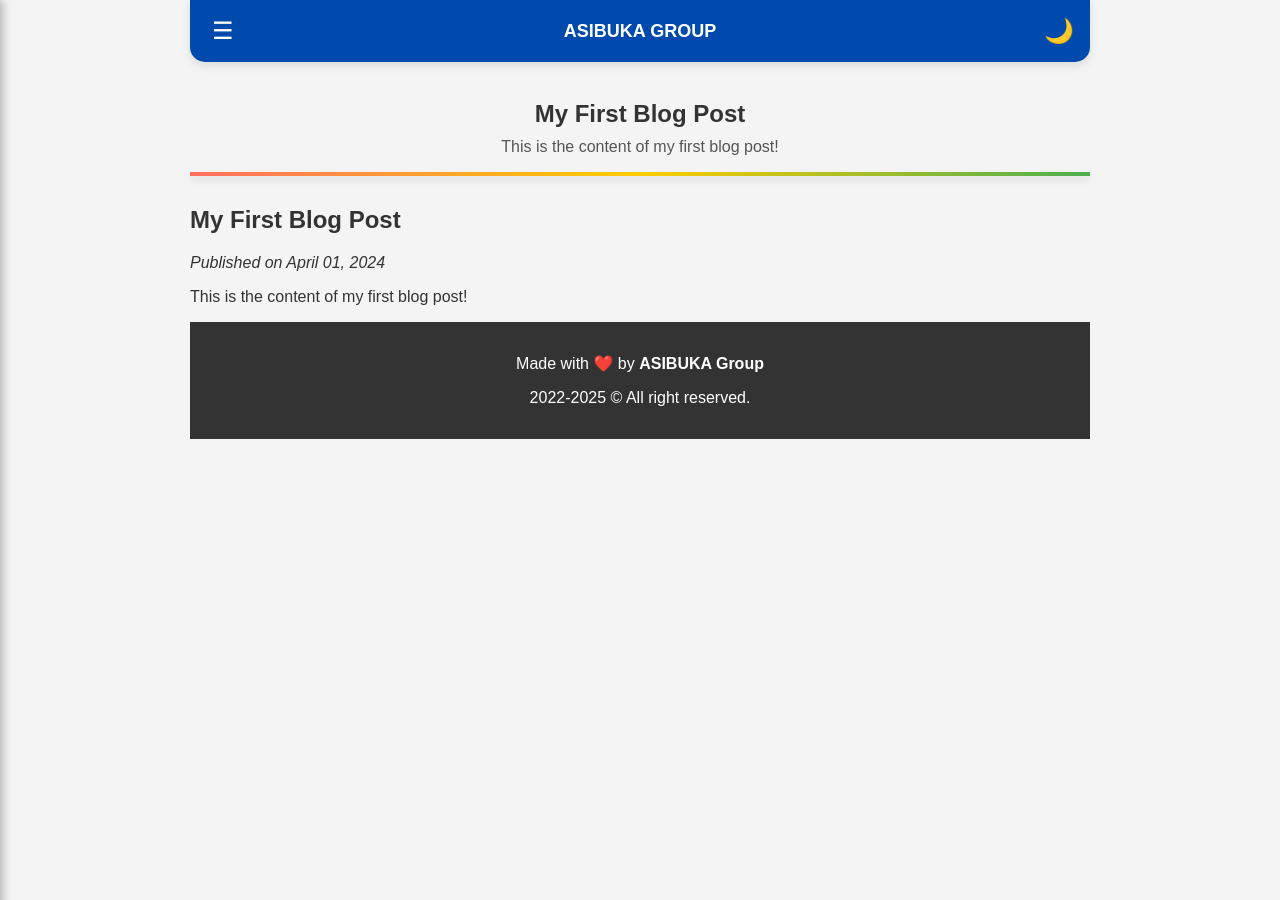
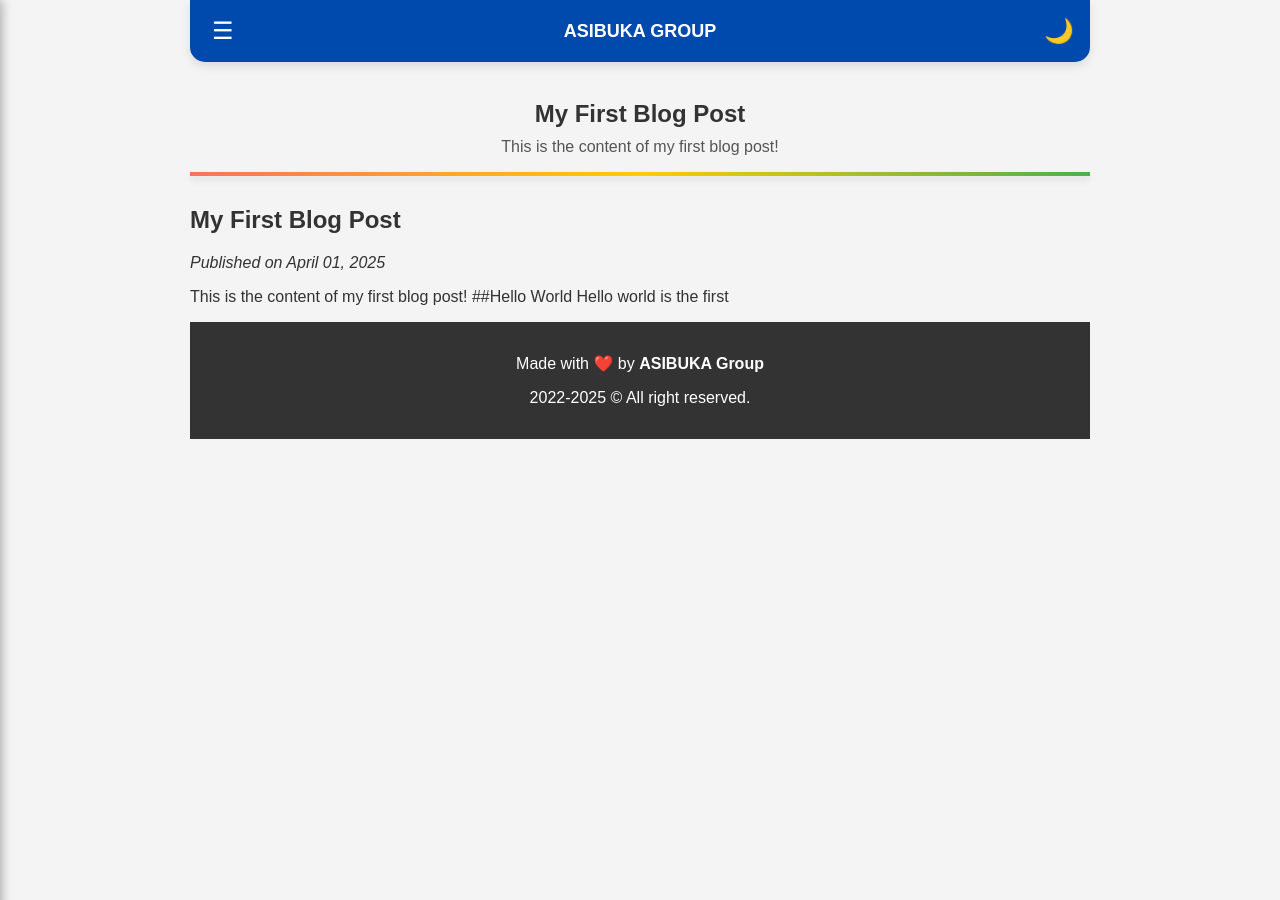
Before and after one commit to asibukagroup/asibukagroup.github.io, a Jekyll site: the page built from _posts/2025-04-01-my-first-post.md, in a window 1280 px wide. Built offline with Jekyll 4.4.1, drawn with Linux system fonts in a browser that asks for light colours.

Commit message:
Update 2025-04-01-my-first-post.md

```diff
--- a/_posts/2025-04-01-my-first-post.md
+++ b/_posts/2025-04-01-my-first-post.md
@@ -1,9 +1,14 @@
 ---
 layout: post
 title: "My First Blog Post"
-date: 2024-04-01
+date: 2025-04-01
 permalink: /hello-world
 description: "This is the content of my first blog post!"
 categories: [Random]
+index: nofollow, noindex
+lang: id
+author: ASIBUKA Group
 ---
 This is the content of my first blog post!
+##Hello World
+Hello world is the first
```
